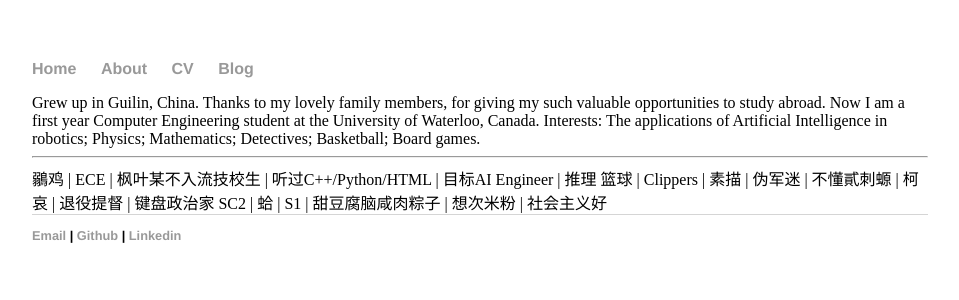
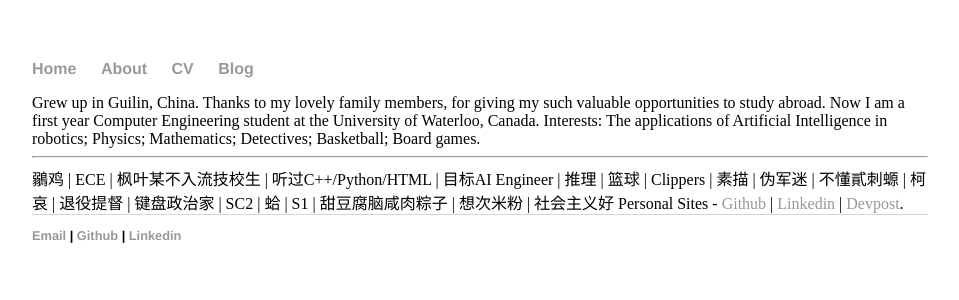
Before and after one commit to pwyq/blog, a Jekyll site: the page built from about/index.html, in a window 1280 px wide. Shown: the top 300 px of the page, without its empty margins (160-1119 px from the left). Built offline with Jekyll 4.4.1, drawn with Linux system fonts in a browser that asks for light colours.

Commit message:
Update index.html

```diff
--- a/about/index.html
+++ b/about/index.html
@@ -8,6 +8,11 @@ Now I am a first year Computer Engineering student at the University of Waterloo
 Interests: The applications of Artificial Intelligence in robotics; Physics; Mathematics; Detectives; Basketball; Board games.
 
 <hr>
-鶸鸡 | ECE | 枫叶某不入流技校生 | 听过C++/Python/HTML | 目标AI Engineer | 推理
-篮球 | Clippers | 素描 | 伪军迷 | 不懂貳刺螈 | 柯哀 | 退役提督 | 键盘政治家
+鶸鸡 | ECE | 枫叶某不入流技校生 | 听过C++/Python/HTML | 目标AI Engineer | 推理 |
+篮球 | Clippers | 素描 | 伪军迷 | 不懂貳刺螈 | 柯哀 | 退役提督 | 键盘政治家 |
 SC2 | 蛤 | S1 | 甜豆腐脑咸肉粽子 | 想次米粉 | 社会主义好
+
+Personal Sites -
+<a href="https://github.com/pwyq">Github</a> |
+<a href="https://www.linkedin.com/in/meetyanqingwu?trk=hp-identity-name">Linkedin</a> |
+<a href="https://devpost.com/pwyq?ref_content=user-portfolio&ref_feature=portfolio&ref_medium=global-nav">Devpost</a>.
```
